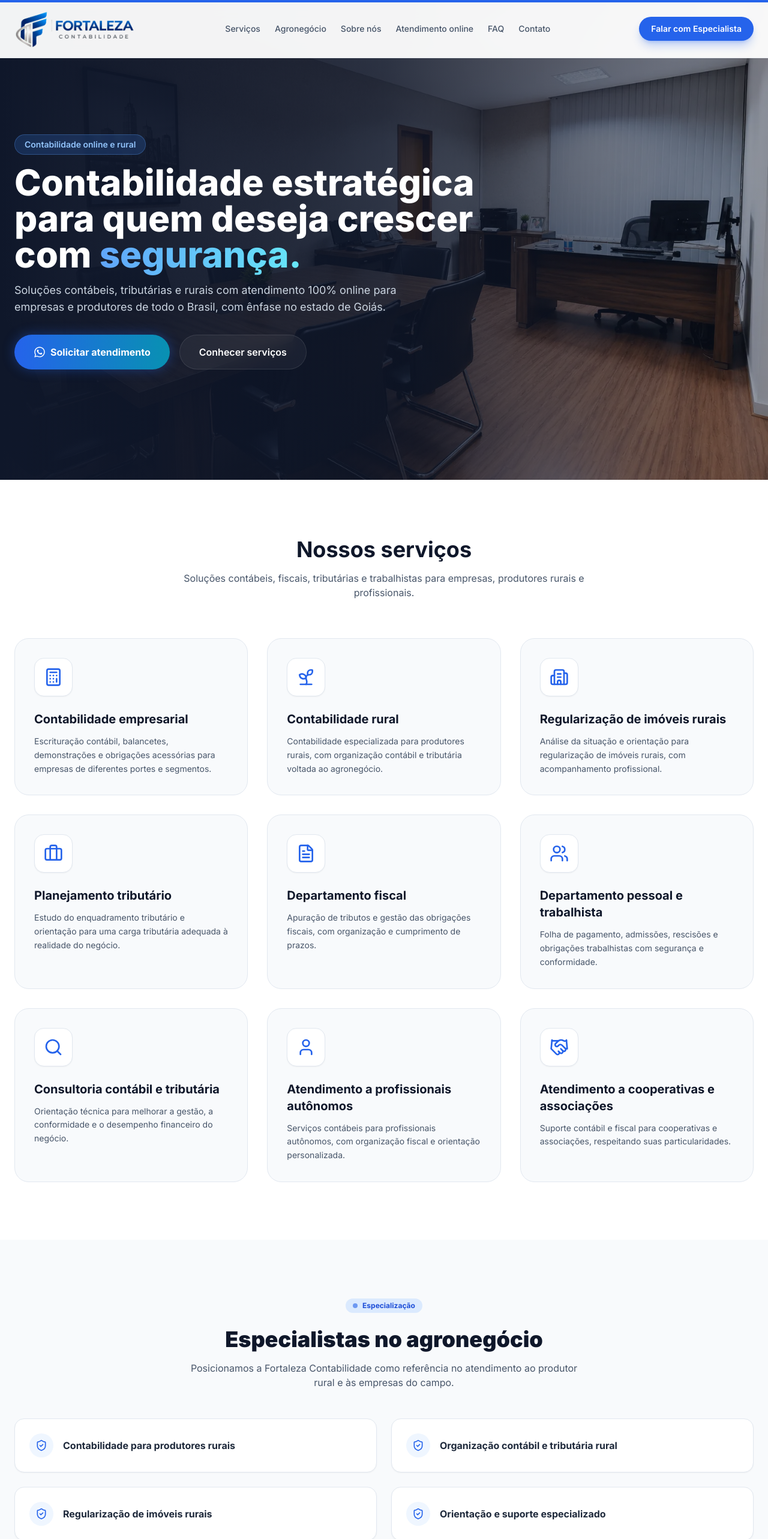
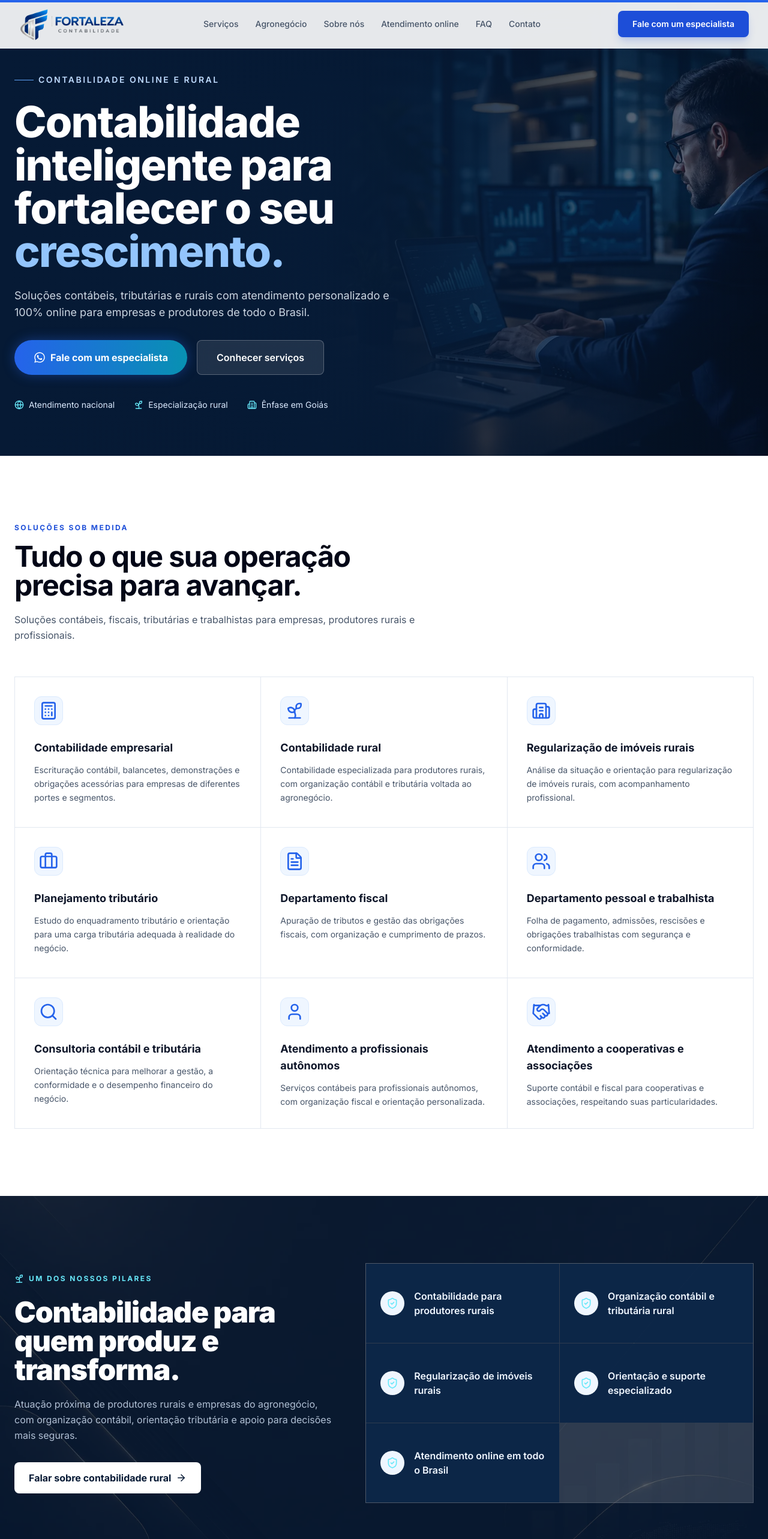
Before and after one commit to Jonhycristian/FORTALEZA-CONTABILIDADE, a React (Vite) app: page / in a window 1280 px wide. Shown: the top 2566 px of the page at 60% size. Built offline with nearby package versions, Linux system fonts and the light colour scheme.

Commit message:
Modernize institutional website visual design

```diff
--- a/index.html
+++ b/index.html
@@ -20,7 +20,7 @@
     <meta property="og:url" content="https://www.fortalezacontabilidade.com.br/" />
     <meta property="og:title" content="Fortaleza Contabilidade - Contabilidade Online e Rural" />
     <meta property="og:description" content="Contabilidade estratégica para empresas e produtores rurais, com atendimento 100% online em todo o Brasil, com ênfase em Goiás." />
-    <meta property="og:image" content="https://www.fortalezacontabilidade.com.br/logo-06-oficial-fundo-transparente.png" />
+    <meta property="og:image" content="https://www.fortalezacontabilidade.com.br/logo-oficial-fundo-transparente.jpg" />
     <meta property="og:site_name" content="Fortaleza Contabilidade" />
     <meta property="og:locale" content="pt_BR" />
 
@@ -28,7 +28,7 @@
     <meta name="twitter:card" content="summary_large_image" />
     <meta name="twitter:title" content="Fortaleza Contabilidade - Contabilidade Online e Rural" />
     <meta name="twitter:description" content="Contabilidade estratégica para empresas e produtores rurais, com atendimento 100% online." />
-    <meta name="twitter:image" content="https://www.fortalezacontabilidade.com.br/logo-06-oficial-fundo-transparente.png" />
+    <meta name="twitter:image" content="https://www.fortalezacontabilidade.com.br/logo-oficial-fundo-transparente.jpg" />
 
     <!-- Ícones e Tema -->
     <link rel="icon" type="image/png" href="/favicon.png" />
@@ -60,7 +60,7 @@
           "@type": "AccountingService",
           "@id": "https://www.fortalezacontabilidade.com.br/#negocio",
           "name": "Fortaleza Contabilidade",
-          "image": "https://www.fortalezacontabilidade.com.br/logo-06-oficial-fundo-transparente.png",
+          "image": "https://www.fortalezacontabilidade.com.br/logo-oficial-fundo-transparente.jpg",
           "url": "https://www.fortalezacontabilidade.com.br/",
           "telephone": "+5562996000930",
           "priceRange": "R$",
--- a/src/pages/MainLP.jsx
+++ b/src/pages/MainLP.jsx
@@ -188,13 +188,13 @@ const FortalezaSPA = () => {
       <motion.div className="fixed top-0 left-0 right-0 h-1 bg-blue-600 origin-left z-50" style={{ scaleX }} />
 
       {/* 1. NAVBAR */}
-      <header className={`fixed w-full top-0 z-40 bg-white/95 backdrop-blur-md border-b border-slate-200/50 transition-all duration-300 ${isScrolled ? 'py-2 shadow-sm' : 'py-4'}`}>
-        <div className="max-w-[1400px] mx-auto px-4 xl:px-6 flex justify-between items-center gap-4">
+      <header className={`fixed w-full top-0 z-40 bg-white/90 backdrop-blur-xl border-b border-slate-200/70 transition-all duration-300 ${isScrolled ? 'py-2 shadow-[0_8px_30px_rgba(15,39,71,0.08)]' : 'py-3'}`}>
+        <div className="max-w-7xl mx-auto px-5 xl:px-8 flex justify-between items-center gap-6">
           <a href="/" className="flex items-center gap-2 cursor-pointer shrink-0">
-            <img src="/logo-06-oficial-fundo-transparente.png" alt="Fortaleza Contabilidade" className="h-14 md:h-16 w-auto max-w-[260px] object-contain" />
+            <img src="/logo-06-oficial-fundo-transparente.png" alt="Fortaleza Contabilidade" className="h-12 md:h-14 w-auto max-w-[230px] object-contain" />
           </a>
 
-          <nav className="hidden lg:flex flex-1 justify-center items-center gap-4 xl:gap-6 font-medium text-[13px] xl:text-sm text-slate-600 whitespace-nowrap">
+          <nav className="hidden lg:flex flex-1 justify-center items-center gap-5 xl:gap-7 font-medium text-[13px] xl:text-sm text-slate-600 whitespace-nowrap">
             <a href="#servicos" className="hover:text-blue-600 transition-colors">Serviços</a>
             <a href="#agro" className="hover:text-blue-600 transition-colors">Agronegócio</a>
             <a href="#sobre" className="hover:text-blue-600 transition-colors">Sobre nós</a>
@@ -204,8 +204,8 @@ const FortalezaSPA = () => {
           </nav>
 
           <div className="hidden lg:flex items-center gap-2 xl:gap-3 text-[13px] xl:text-sm shrink-0">
-            <a href="https://wa.me/5562996000930" target="_blank" rel="noopener noreferrer" className="bg-blue-600 text-white px-4 xl:px-5 py-2.5 rounded-full hover:bg-blue-700 transition-all shadow-lg shadow-blue-600/30 font-semibold whitespace-nowrap">
-              Falar com Especialista
+            <a href="https://wa.me/5562996000930" target="_blank" rel="noopener noreferrer" className="bg-blue-700 text-white px-5 xl:px-6 py-3 rounded-lg hover:bg-blue-800 transition-all shadow-lg shadow-blue-700/20 font-semibold whitespace-nowrap">
+              Fale com um especialista
             </a>
           </div>
 
@@ -219,7 +219,7 @@ const FortalezaSPA = () => {
           {isMobileMenuOpen && (
             <motion.div
               initial={{ opacity: 0, y: -20 }} animate={{ opacity: 1, y: 0 }} exit={{ opacity: 0, y: -20 }}
-              className="lg:hidden absolute top-full left-0 w-full bg-white/95 backdrop-blur-2xl shadow-2xl rounded-b-3xl border-t border-slate-100 flex flex-col p-8 gap-5 font-medium z-50"
+              className="lg:hidden absolute top-full left-0 w-full bg-white/98 backdrop-blur-2xl shadow-2xl border-t border-slate-100 flex flex-col p-6 gap-4 font-medium z-50"
             >
               <a href="#servicos" onClick={() => setIsMobileMenuOpen(false)} className="text-slate-700 hover:text-blue-600 transition flex items-center gap-3 border-b border-slate-100 pb-3">Serviços</a>
               <a href="#agro" onClick={() => setIsMobileMenuOpen(false)} className="text-slate-700 hover:text-blue-600 transition flex items-center gap-3 border-b border-slate-100 pb-3">Agronegócio</a>
@@ -227,17 +227,17 @@ const FortalezaSPA = () => {
               <a href="#online" onClick={() => setIsMobileMenuOpen(false)} className="text-slate-700 hover:text-blue-600 transition flex items-center gap-3 border-b border-slate-100 pb-3">Atendimento online</a>
               <a href="#faq" onClick={() => setIsMobileMenuOpen(false)} className="text-slate-700 hover:text-blue-600 transition flex items-center gap-3 border-b border-slate-100 pb-3">FAQ</a>
               <a href="#contato" onClick={() => setIsMobileMenuOpen(false)} className="text-slate-700 hover:text-blue-600 transition flex items-center gap-3 border-b border-slate-100 pb-3">Contato</a>
-              <a href="https://wa.me/5562996000930" target="_blank" rel="noopener noreferrer" onClick={() => setIsMobileMenuOpen(false)} className="bg-blue-600 text-white text-center py-4 rounded-full mt-2 font-bold shadow-lg w-full">Falar com Especialista</a>
+              <a href="https://wa.me/5562996000930" target="_blank" rel="noopener noreferrer" onClick={() => setIsMobileMenuOpen(false)} className="bg-blue-700 text-white text-center py-4 rounded-lg mt-2 font-bold shadow-lg w-full">Fale com um especialista</a>
             </motion.div>
           )}
         </AnimatePresence>
       </header>
 
       {/* 2. HERO SECTION */}
-      <section className="relative min-h-[100dvh] flex flex-col justify-center pt-20 pb-6 md:pt-28 md:pb-8 overflow-hidden">
+      <section className="relative min-h-[760px] flex flex-col justify-center pt-28 pb-16 overflow-hidden bg-[#071a35]">
         <div className="absolute inset-0 z-0">
-          <img src="/fundo-00.webp" alt="Fortaleza Contabilidade - contabilidade online e rural" fetchPriority="high" decoding="async" className="w-full h-full object-cover" />
-          <div className="absolute inset-0 bg-gradient-to-r from-slate-900 via-slate-900/85 to-slate-900/40"></div>
+          <img src="/fundo04.webp" alt="Gestão financeira e contabilidade estratégica" fetchPriority="high" decoding="async" className="w-full h-full object-cover object-center opacity-70" />
+          <div className="absolute inset-0 bg-gradient-to-r from-[#061a35] via-[#061a35]/90 to-[#061a35]/35"></div>
         </div>
 
         <div className="max-w-7xl mx-auto px-6 relative z-10 w-full">
@@ -246,50 +246,56 @@ const FortalezaSPA = () => {
             variants={{ hidden: { opacity: 0 }, visible: { opacity: 1, transition: { staggerChildren: 0.15 } } }}
             className="w-full flex flex-col items-center md:items-start text-center md:text-left"
           >
-            <motion.div variants={{ hidden: { opacity: 0, y: 20 }, visible: { opacity: 1, y: 0 } }} className="inline-block px-3 py-1 md:px-4 md:py-1.5 rounded-full bg-blue-500/20 border border-blue-400/30 text-blue-300 font-semibold text-xs md:text-sm mb-4 backdrop-blur-sm">
-              Contabilidade online e rural
+            <motion.div variants={{ hidden: { opacity: 0, y: 20 }, visible: { opacity: 1, y: 0 } }} className="inline-flex items-center gap-2 text-blue-200 font-semibold text-xs md:text-sm mb-6 tracking-[0.18em] uppercase">
+              <span className="w-8 h-px bg-blue-400" /> Contabilidade online e rural
             </motion.div>
-            <motion.h1 variants={{ hidden: { opacity: 0, y: 20 }, visible: { opacity: 1, y: 0 } }} className="text-3xl sm:text-4xl md:text-5xl lg:text-6xl font-extrabold text-white leading-tight mb-4 max-w-4xl">
-              Contabilidade estratégica para quem deseja crescer com <span className="text-transparent bg-clip-text bg-gradient-to-r from-blue-400 to-cyan-300">segurança.</span>
+            <motion.h1 variants={{ hidden: { opacity: 0, y: 20 }, visible: { opacity: 1, y: 0 } }} className="text-4xl sm:text-5xl md:text-6xl lg:text-7xl font-extrabold text-white leading-[1.05] mb-6 max-w-3xl tracking-tight">
+              Contabilidade inteligente para fortalecer o seu <span className="text-blue-300">crescimento.</span>
             </motion.h1>
 
             <motion.p variants={{ hidden: { opacity: 0, y: 20 }, visible: { opacity: 1, y: 0 } }} className="text-sm md:text-lg text-slate-300 mb-8 max-w-2xl leading-relaxed">
-              Soluções contábeis, tributárias e rurais com atendimento 100% online para empresas e produtores de todo o Brasil, com ênfase no estado de Goiás.
+              Soluções contábeis, tributárias e rurais com atendimento personalizado e 100% online para empresas e produtores de todo o Brasil.
             </motion.p>
 
             <motion.div variants={{ hidden: { opacity: 0, y: 20 }, visible: { opacity: 1, y: 0 } }} className="flex flex-col sm:flex-row gap-4 justify-center md:justify-start w-full sm:w-auto mb-10">
               <a href="https://wa.me/5562996000930?text=Ol%C3%A1!%20Conheci%20a%20Fortaleza%20Contabilidade%20pelo%20site%20e%20gostaria%20de%20saber%20mais%20sobre%20os%20servi%C3%A7os." target="_blank" rel="noopener noreferrer" className="relative group overflow-hidden bg-gradient-to-r from-blue-600 to-cyan-600 text-white px-8 py-4 rounded-full font-bold text-center transition-all flex items-center justify-center gap-2 shadow-[0_0_20px_rgba(37,99,235,0.4)] hover:shadow-[0_0_30px_rgba(37,99,235,0.6)] hover:scale-105">
                 <FaWhatsapp size={20} className="relative z-10" />
-                <span className="relative z-10">Solicitar atendimento</span>
+                <span className="relative z-10">Fale com um especialista</span>
               </a>
-              <a href="#servicos" className="bg-white/5 text-white border border-white/10 px-8 py-4 rounded-full font-semibold text-center hover:bg-white/10 hover:border-white/20 transition-all backdrop-blur-md">
+              <a href="#servicos" className="bg-white/10 text-white border border-white/25 px-8 py-4 rounded-lg font-semibold text-center hover:bg-white hover:text-[#071a35] transition-all backdrop-blur-md">
                 Conhecer serviços
               </a>
+            </motion.div>
+            <motion.div variants={{ hidden: { opacity: 0, y: 20 }, visible: { opacity: 1, y: 0 } }} className="flex flex-wrap gap-x-8 gap-y-3 text-sm text-blue-100">
+              <span className="flex items-center gap-2"><Globe size={16} className="text-cyan-300" /> Atendimento nacional</span>
+              <span className="flex items-center gap-2"><Sprout size={16} className="text-cyan-300" /> Especialização rural</span>
+              <span className="flex items-center gap-2"><Building2 size={16} className="text-cyan-300" /> Ênfase em Goiás</span>
             </motion.div>
           </motion.div>
         </div>
       </section>
 
       {/* 3. SERVICES SECTION */}
-      <section id="servicos" className="py-24 bg-white relative overflow-hidden">
+      <section id="servicos" className="py-28 bg-white relative overflow-hidden">
         <div className="max-w-7xl mx-auto px-6">
-          <div className="text-center mb-16">
-            <h2 className="text-3xl md:text-4xl font-bold text-slate-900 mb-4">Nossos serviços</h2>
-            <p className="text-slate-600 max-w-2xl mx-auto">Soluções contábeis, fiscais, tributárias e trabalhistas para empresas, produtores rurais e profissionais.</p>
+          <div className="max-w-2xl mb-14">
+            <p className="text-blue-700 font-bold text-xs tracking-[0.2em] uppercase mb-4">Soluções sob medida</p>
+            <h2 className="text-4xl md:text-5xl font-bold text-slate-950 mb-5 tracking-tight">Tudo o que sua operação precisa para avançar.</h2>
+            <p className="text-slate-600 leading-relaxed">Soluções contábeis, fiscais, tributárias e trabalhistas para empresas, produtores rurais e profissionais.</p>
           </div>
 
-          <div className="grid grid-cols-1 md:grid-cols-2 lg:grid-cols-3 gap-8">
+          <div className="grid grid-cols-1 md:grid-cols-2 lg:grid-cols-3 gap-px bg-slate-200 border border-slate-200">
             {services.map((service, idx) => (
               <motion.div
                 key={idx}
                 whileHover={{ y: -8 }}
                 onClick={() => setSelectedService(service)}
-                className="bg-slate-50 border border-slate-200 p-8 rounded-3xl cursor-pointer hover:shadow-xl hover:border-blue-300 transition-all group text-center md:text-left flex flex-col items-center md:items-start"
+                className="bg-white p-8 min-h-[250px] cursor-pointer hover:bg-blue-50/50 transition-all group text-center md:text-left flex flex-col items-center md:items-start"
               >
-                <div className="w-16 h-16 bg-white border border-slate-200 rounded-2xl shadow-sm flex items-center justify-center mb-6 group-hover:scale-110 transition-transform">
+                <div className="w-12 h-12 bg-blue-50 border border-blue-100 rounded-xl flex items-center justify-center mb-6 group-hover:bg-blue-700 group-hover:text-white transition-colors">
                   {service.icon}
                 </div>
-                <h3 className="text-xl font-bold mb-3 text-slate-900">{service.title}</h3>
+                <h3 className="text-lg font-bold mb-3 text-slate-900">{service.title}</h3>
                 <p className="text-slate-600 text-sm leading-relaxed">{service.desc}</p>
               </motion.div>
             ))}
@@ -388,18 +394,21 @@ const FortalezaSPA = () => {
       </section>
 
       {/* 4. AGRONEGÓCIO */}
-      <section id="agro" className="py-24 bg-slate-50 relative overflow-hidden">
-        <div className="max-w-7xl mx-auto px-6">
-          <div className="text-center mb-12">
-            <div className="inline-flex items-center gap-2 px-3 py-1 rounded-full bg-blue-100 text-blue-700 font-bold text-xs mb-6 mx-auto">
-              <span className="w-2 h-2 rounded-full bg-blue-600 animate-pulse"></span>
-              Especialização
+      <section id="agro" className="py-28 bg-[#071a35] text-white relative overflow-hidden">
+        <div className="absolute inset-0 opacity-20 bg-[url('/fundo02.webp')] bg-cover bg-center" />
+        <div className="max-w-7xl mx-auto px-6 relative z-10 grid lg:grid-cols-[0.9fr_1.1fr] gap-14 items-center">
+          <div>
+            <div className="inline-flex items-center gap-2 text-cyan-300 font-bold text-xs tracking-[0.2em] uppercase mb-6">
+              <Sprout size={16} /> Um dos nossos pilares
             </div>
-            <h2 className="text-3xl md:text-4xl font-black text-slate-900 mb-4">Especialistas no agronegócio</h2>
-            <p className="text-slate-600 max-w-2xl mx-auto">Posicionamos a Fortaleza Contabilidade como referência no atendimento ao produtor rural e às empresas do campo.</p>
+            <h2 className="text-4xl md:text-5xl font-black mb-5 tracking-tight">Contabilidade para quem produz e transforma.</h2>
+            <p className="text-blue-100/80 max-w-xl leading-relaxed">Atuação próxima de produtores rurais e empresas do agronegócio, com organização contábil, orientação tributária e apoio para decisões mais seguras.</p>
+            <a href="https://wa.me/5562996000930?text=Ol%C3%A1!%20Gostaria%20de%20saber%20mais%20sobre%20contabilidade%20rural." target="_blank" rel="noopener noreferrer" className="inline-flex items-center gap-2 mt-8 bg-white text-[#071a35] px-6 py-3.5 rounded-lg font-bold hover:bg-cyan-100 transition-colors">
+              Falar sobre contabilidade rural <ArrowRight size={18} />
+            </a>
           </div>
 
-          <div className="grid grid-cols-1 md:grid-cols-2 gap-6">
+          <div className="grid grid-cols-1 sm:grid-cols-2 gap-px bg-white/15 border border-white/15">
             {[
               "Contabilidade para produtores rurais",
               "Organização contábil e tributária rural",
@@ -413,35 +422,30 @@ const FortalezaSPA = () => {
                 whileInView={{ opacity: 1, y: 0 }}
                 viewport={{ once: true }}
                 transition={{ delay: i * 0.1 }}
-                className="bg-white border border-slate-200 p-6 rounded-2xl shadow-sm hover:shadow-md transition-shadow flex items-center gap-4 text-left"
+                className="bg-[#0b2547]/95 p-6 min-h-[132px] hover:bg-[#10335f] transition-colors flex items-center gap-4 text-left"
               >
                 <div className="w-10 h-10 rounded-full bg-blue-50 flex items-center justify-center shrink-0">
-                  <ShieldCheck className="w-5 h-5 text-blue-600" />
+                  <ShieldCheck className="w-5 h-5 text-cyan-300" />
                 </div>
-                <span className="font-bold text-slate-800 text-sm md:text-base leading-tight">{item}</span>
+                <span className="font-semibold text-blue-50 text-sm md:text-base leading-tight">{item}</span>
               </motion.div>
             ))}
           </div>
 
-          <div className="mt-10 text-center">
-            <a href="https://wa.me/5562996000930?text=Ol%C3%A1!%20Gostaria%20de%20saber%20mais%20sobre%20contabilidade%20rural." target="_blank" rel="noopener noreferrer" className="inline-block bg-blue-600 text-white px-8 py-3.5 rounded-full font-bold hover:bg-blue-700 transition-colors shadow-lg">
-              Falar sobre contabilidade rural
-            </a>
-          </div>
         </div>
       </section>
 
       {/* 5. SEGMENTOS */}
-      <section className="py-24 bg-white relative overflow-hidden">
+      <section className="py-20 bg-white relative overflow-hidden border-b border-slate-100">
         <div className="max-w-7xl mx-auto px-6">
           <div className="text-center mb-12">
-            <h2 className="text-3xl md:text-4xl font-bold text-slate-900 mb-4">Segmentos atendidos</h2>
+            <h2 className="text-3xl md:text-4xl font-bold text-slate-900 mb-4">Experiência para diferentes realidades</h2>
             <p className="text-slate-600 max-w-2xl mx-auto">Atendemos diferentes perfis de clientes, com atenção às particularidades de cada segmento.</p>
           </div>
           <div className="grid grid-cols-1 sm:grid-cols-2 lg:grid-cols-3 gap-4">
             {segments.map((seg, i) => (
-              <div key={i} className="bg-slate-50 border border-slate-200 p-5 rounded-2xl flex items-center gap-3">
-                <div className="w-2 h-2 rounded-full bg-blue-600"></div>
+              <div key={i} className="bg-white border-l-2 border-blue-600 p-5 flex items-center gap-3 hover:bg-blue-50/50 transition-colors">
+                <div className="w-1.5 h-1.5 rounded-full bg-blue-600"></div>
                 <span className="font-medium text-slate-800">{seg}</span>
               </div>
             ))}
@@ -450,10 +454,11 @@ const FortalezaSPA = () => {
       </section>
 
       {/* 6. SOBRE NÓS */}
-      <section id="sobre" className="py-24 bg-slate-50 relative overflow-hidden">
+      <section id="sobre" className="py-28 bg-slate-50 relative overflow-hidden">
         <div className="max-w-7xl mx-auto px-6 grid grid-cols-1 lg:grid-cols-2 gap-16 items-center">
           <div className="text-center lg:text-left flex flex-col items-center lg:items-start">
-            <h2 className="text-3xl md:text-4xl font-bold text-slate-900 mb-6">Sobre a Fortaleza Contabilidade</h2>
+            <p className="text-blue-700 font-bold text-xs tracking-[0.2em] uppercase mb-4">Nossa história</p>
+            <h2 className="text-4xl md:text-5xl font-bold text-slate-950 mb-6 tracking-tight">Uma contabilidade próxima, clara e estratégica.</h2>
             <p className="text-slate-600 mb-6 leading-relaxed">
               A Fortaleza Contabilidade nasceu em 2022, da visão de que a contabilidade é essencial para o desenvolvimento, a organização e o crescimento de qualquer empresa, e da certeza de que seria possível oferecer um serviço contábil descomplicado, acessível e próximo da realidade de cada cliente.
             </p>
@@ -467,26 +472,26 @@ const FortalezaSPA = () => {
               Acreditamos que a contabilidade deve ser uma aliada do crescimento, e não apenas uma obrigação.
             </p>
           </div>
-          <div className="relative rounded-3xl overflow-hidden shadow-2xl min-h-[320px] h-[400px] w-full bg-slate-900 flex items-center justify-center p-6">
+          <div className="relative overflow-hidden min-h-[360px] h-[480px] w-full bg-[#071a35] flex items-center justify-center p-8 border border-white">
             <img src="/foto-perfil-07-fundo-transparente.png" alt="Fortaleza Contabilidade" loading="lazy" decoding="async" className="w-full h-full object-contain" />
           </div>
         </div>
       </section>
 
       {/* 7. ATENDIMENTO ONLINE */}
-      <section id="online" className="py-24 bg-blue-50 relative overflow-hidden">
+      <section id="online" className="py-24 bg-blue-50/70 relative overflow-hidden border-y border-blue-100">
         <div className="max-w-7xl mx-auto px-6 text-center">
           <div className="inline-block px-4 py-1.5 rounded-full bg-blue-100 text-blue-700 font-bold text-sm mb-4">Atendimento online</div>
           <h2 className="text-3xl md:text-4xl font-black text-slate-900 mb-6">Seu negócio merece uma contabilidade próxima, mesmo à distância.</h2>
           <p className="text-lg text-slate-600 mb-8 max-w-2xl mx-auto leading-relaxed">
             O atendimento digital permite atender clientes de diferentes regiões do Brasil, com atenção especial ao estado de Goiás. Tudo com segurança, organização e proximidade.
           </p>
-          <div className="flex flex-wrap justify-center gap-4">
-            <div className="bg-white border border-slate-200 px-6 py-4 rounded-2xl flex items-center gap-3">
+          <div className="flex flex-wrap justify-center gap-px bg-blue-200 border border-blue-200 max-w-2xl mx-auto">
+            <div className="bg-white px-6 py-5 flex-1 min-w-[220px] flex items-center justify-center gap-3">
               <Globe className="w-5 h-5 text-blue-600" />
               <span className="font-medium text-slate-800">Atendimento em todo o Brasil</span>
             </div>
-            <div className="bg-white border border-slate-200 px-6 py-4 rounded-2xl flex items-center gap-3">
+            <div className="bg-white px-6 py-5 flex-1 min-w-[180px] flex items-center justify-center gap-3">
               <Laptop className="w-5 h-5 text-blue-600" />
               <span className="font-medium text-slate-800">100% online</span>
             </div>
```
Also changed, not shown: public/logo-oficial-fundo-transparente.jpg (added).
